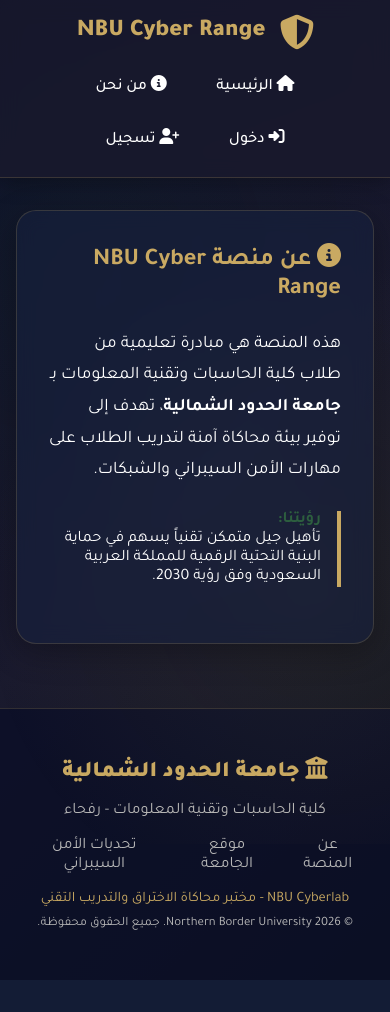
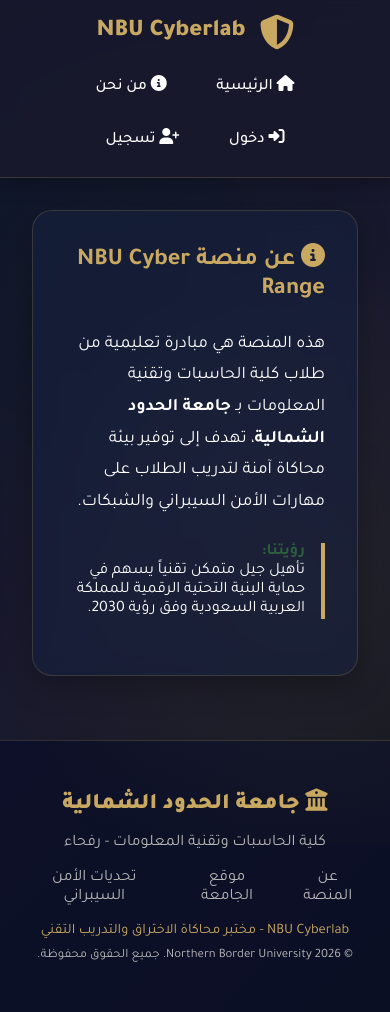
Before and after one commit to omaralenezi52/Cyberlab, a Flask app: page /about in a window 390 px wide. Before the commit the page ends 980 px from the top, so only its background shows below. Run offline with Flask 3, Linux system fonts and the light colour scheme.

Commit message:
Update base.html

```diff
--- a/templates/base.html
+++ b/templates/base.html
@@ -112,21 +112,6 @@
             overflow: hidden;
         }
 
-        .nav-link::before {
-            content: '';
-            position: absolute;
-            top: 0;
-            left: -100%;
-            width: 100%;
-            height: 100%;
-            background: linear-gradient(90deg, transparent, rgba(201, 169, 98, 0.2), transparent);
-            transition: left 0.5s;
-        }
-
-        .nav-link:hover::before {
-            left: 100%;
-        }
-
         .nav-link:hover {
             background: rgba(45, 95, 63, 0.3);
             transform: translateY(-2px);
@@ -141,11 +126,6 @@
         .nav-link.logout {
             background: rgba(220, 53, 69, 0.2);
             border: 1px solid rgba(220, 53, 69, 0.3);
-        }
-
-        .nav-link.logout:hover {
-            background: rgba(220, 53, 69, 0.4);
-            border-color: rgba(220, 53, 69, 0.6);
         }
 
         /* Container */
@@ -167,31 +147,6 @@
             margin-bottom: 2rem;
             box-shadow: 0 8px 32px rgba(0, 0, 0, 0.3);
             transition: all 0.3s;
-            position: relative;
-            overflow: hidden;
-        }
-
-        .card::before {
-            content: '';
-            position: absolute;
-            top: -2px;
-            left: -2px;
-            right: -2px;
-            bottom: -2px;
-            background: linear-gradient(45deg, var(--nbu-green), var(--nbu-gold), var(--nbu-green));
-            border-radius: 20px;
-            opacity: 0;
-            transition: opacity 0.3s;
-            z-index: -1;
-        }
-
-        .card:hover::before {
-            opacity: 0.3;
-        }
-
-        .card:hover {
-            transform: translateY(-5px);
-            box-shadow: 0 12px 40px rgba(0, 0, 0, 0.4);
         }
 
         /* Footer */
@@ -230,19 +185,8 @@
 
         /* Responsive */
         @media (max-width: 768px) {
-            .navbar-container {
-                flex-direction: column;
-                gap: 1rem;
-            }
-
-            .navbar-menu {
-                flex-wrap: wrap;
-                justify-content: center;
-            }
-
-            .container {
-                padding: 0 1rem;
-            }
+            .navbar-container { flex-direction: column; gap: 1rem; }
+            .navbar-menu { flex-wrap: wrap; justify-content: center; }
         }
     </style>
     {% block extra_css %}{% endblock %}
@@ -252,7 +196,7 @@
         <div class="navbar-container">
             <a href="/" class="navbar-brand">
                 <i class="fas fa-shield-halved"></i>
-                <span>NBU Cyber Range</span>
+                <span>NBU Cyberlab</span>
             </a>
 
             <div class="navbar-menu">
```
